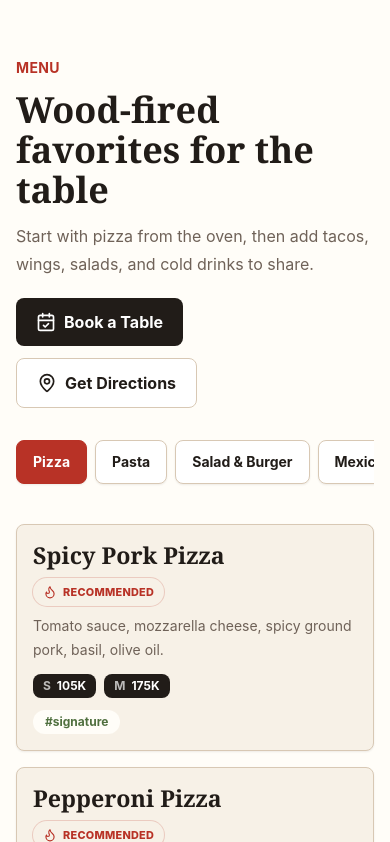
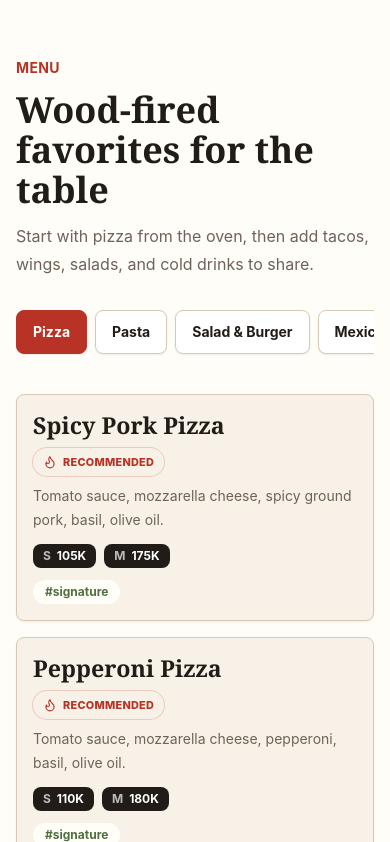
Before and after one commit to trandinhhieu/PMax, a Next.js app: page /en in a window 390 px wide. Shown: the part 1147-1989 px from the top of the page. Built offline with nearby package versions, Linux system fonts and the light colour scheme; no server answers.

Commit message:
[PMax] replaced button in multiple viewport: desktop/tablet/mobile

```diff
--- a/src/components/landing/MenuPreview.tsx
+++ b/src/components/landing/MenuPreview.tsx
@@ -2,13 +2,11 @@
 
 import Image from "next/image";
 import { useState } from "react";
-import { CalendarCheck, MapPin } from "lucide-react";
 import { PriceTag } from "@/components/menu/PriceTag";
 import { RecommendedBadge } from "@/components/menu/RecommendedBadge";
 import type { Locale } from "@/types/common";
 import { getMenuItemDescription, getMenuItemImage, getMenuPreviewItems, menuCategories, type MenuCategory } from "@/data/menu";
 import { copy } from "@/data/content";
-import { businessInfo } from "@/config/business";
 import { trackingEvents } from "@/config/tracking";
 import { trackEvent } from "@/lib/analytics";
 import { TrackedLink } from "./TrackedLink";
@@ -21,26 +19,21 @@ export function MenuPreview({ locale }: { locale: Locale }) {
   return (
     <section className="bg-porcelain px-4 py-16 sm:px-6 lg:px-8" id="menu">
       <div className="mx-auto max-w-7xl">
-        <div className="grid gap-5 lg:grid-cols-[minmax(0,1fr)_auto] lg:items-end">
+        <div className="grid gap-5 xl:grid-cols-[minmax(0,1fr)_auto] xl:items-end">
           <div className="max-w-2xl">
             <p className="text-sm font-bold uppercase tracking-wide text-tomato">Menu</p>
             <h2 className="mt-3 font-display text-4xl font-bold text-charcoal sm:text-5xl">{t.sections.menuTitle}</h2>
             <p className="mt-3 text-base leading-7 text-muted sm:text-lg">{t.sections.menuBody}</p>
           </div>
-          <div className="flex flex-wrap gap-3">
-            <a className="inline-flex min-h-12 items-center justify-center rounded-lg bg-charcoal px-5 py-3 font-bold text-white transition hover:bg-charcoal/90" href="#booking">
-              <CalendarCheck aria-hidden className="mr-2 h-5 w-5" />
-              {t.hero.booking}
-            </a>
+          <div className="hidden xl:flex">
             <TrackedLink
-              className="inline-flex min-h-12 items-center justify-center rounded-lg border border-borderWarm bg-white px-5 py-3 font-bold text-charcoal transition hover:border-tomato hover:text-tomato"
-              event={trackingEvents.clickGetDirections}
-              href={businessInfo.googleMapsUrl}
+              className="inline-flex min-h-12 items-center justify-center rounded-lg bg-charcoal px-5 py-3 font-bold text-white transition hover:bg-charcoal/90"
+              event={trackingEvents.viewMenu}
+              href={`/${locale}/menu`}
               locale={locale}
               location="menu_preview"
             >
-              <MapPin aria-hidden className="mr-2 h-5 w-5" />
-              {t.hero.directions}
+              View Full Menu
             </TrackedLink>
           </div>
         </div>
```
